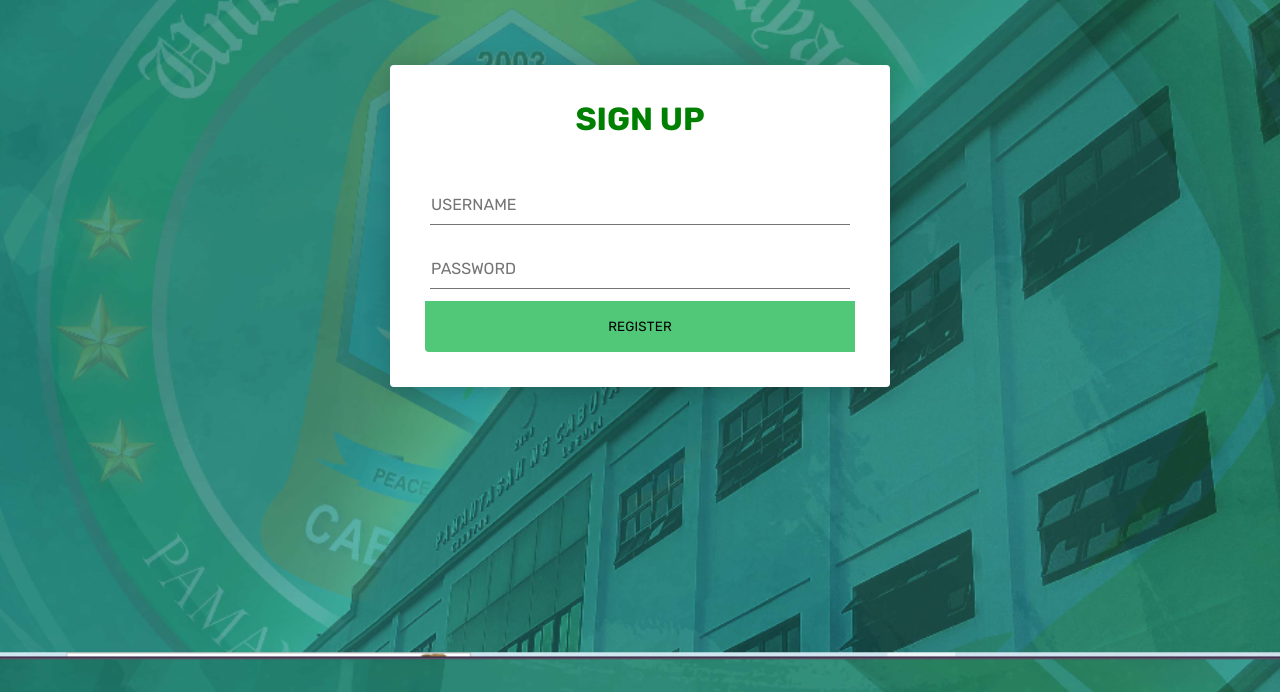
After one commit to haroldgalang/CCS112Lab_GroupAct, a PHP site: page /signup.php in a window 1280 px wide. The commit adds this page. Shown: the top 692 px of the page. Run offline with PHP 8.4, Linux system fonts and the light colour scheme.

Commit message:
PINASLAK ANG OMSIM

```diff
--- /dev/null
+++ b/css/login.css
@@ -0,0 +1,114 @@
+* {
+    margin: 0;
+    padding: 0;
+    box-sizing: border-box;
+    -webkit-font-smoothing: antialiased;
+  }
+
+  body {
+    background: #e35869;
+    font-family: 'Rubik', sans-serif;
+    background-image: url('pnc.png');
+    background-size: cover;
+    background-position: center;
+
+  }
+
+  .login-form {
+    background: #fff;
+    width: 500px;
+    margin: 65px auto;
+    display: -webkit-box;
+    display: flex;
+    -webkit-box-orient: vertical;
+    -webkit-box-direction: normal;
+            flex-direction: column;
+    border-radius: 4px;
+    box-shadow: 0 2px 25px rgba(0, 0, 0, 0.2);
+  }
+  .login-form h1 {
+    padding: 35px 35px 0 35px;
+    font-weight: 300;
+  }
+  .login-form .content {
+    padding: 35px;
+    text-align: center;
+  }
+  .login-form .input-field {
+    padding: 12px 5px;
+  }
+  .login-form .input-field input {
+    font-size: 16px;
+    display: block;
+    font-family: 'Rubik', sans-serif;
+    width: 100%;
+    padding: 10px 1px;
+    border: 0;
+    border-bottom: 1px solid #747474;
+    outline: none;
+    -webkit-transition: all .2s;
+    transition: all .2s;
+  }
+  .login-form .input-field input::-webkit-input-placeholder {
+    text-transform: uppercase;
+  }
+  .login-form .input-field input::-moz-placeholder {
+    text-transform: uppercase;
+  }
+  .login-form .input-field input:-ms-input-placeholder {
+    text-transform: uppercase;
+  }
+  .login-form .input-field input::-ms-input-placeholder {
+    text-transform: uppercase;
+  }
+  .login-form .input-field input::placeholder {
+    text-transform: uppercase;
+  }
+  .login-form .input-field input:focus {
+    border-color: #222;
+  }
+  .login-form a.link {
+    text-decoration: none;
+    color: #747474;
+    letter-spacing: 0.2px;
+    text-transform: uppercase;
+    display: inline-block;
+    margin-top: 20px;
+  }
+  .login-form .action {
+    display: -webkit-box;
+    display: flex;
+    -webkit-box-orient: horizontal;
+    -webkit-box-direction: normal;
+            flex-direction: row;
+  }
+  .login-form .action button {
+    width: 100%;
+    border: none;
+    padding: 18px;
+    font-family: 'Rubik', sans-serif;
+    cursor: pointer;
+    text-transform: uppercase;
+    background: #50C878;
+    color: black;
+    border-bottom-left-radius: 4px;
+    border-bottom-right-radius: 0;
+    letter-spacing: 0.2px;
+    outline: 0;
+    -webkit-transition: all .3s;
+    transition: all .3s;
+  }
+  .login-form .action button:hover {
+    background: #008000;
+  }
+  .login-form .action button:nth-child(2) {
+    background: #50C878;
+    color: black;
+    border-bottom-left-radius: 0;
+    border-bottom-right-radius: 4px;
+    margin-left: 10px;
+
+  }
+  .login-form .action button:nth-child(2):hover {
+    background: #008000;
+  }
--- /dev/null
+++ b/signup.php
@@ -0,0 +1,67 @@
+<?php
+
+if ($_SERVER['REQUEST_METHOD'] === 'POST') {
+    // Connect to your database (using your credentials)
+    $servername = "localhost";
+    $username = "root";
+    $password = "";
+    $database = "prelimdb";
+
+    $conn = new mysqli($servername, $username, $password, $database);
+
+    // Check connection
+    if ($conn->connect_error) {
+        die("Connection failed: " . $conn->connect_error);
+    }
+
+    // Retrieve data from the form
+    $username = $_POST['username'];
+    $password = $_POST['password'];
+
+    // Prepare and execute the INSERT query
+    $stmt = $conn->prepare("INSERT INTO tblUsers (username, password) VALUES (?, ?)");
+    $stmt->bind_param("ss", $username, $password);
+    $stmt->execute();
+
+    // Check if insertion was successful
+    if ($stmt->affected_rows > 0) {
+        header("Location: login.php");
+        exit();
+
+    } else {
+        echo "Error in registration";
+    }
+
+    $stmt->close();
+    $conn->close();
+}
+?>
+
+<!DOCTYPE html>
+<html>
+<head>
+    <title>Sign Up</title>
+    <link rel='stylesheet' href='https://fonts.googleapis.com/css?family=Rubik:400,700'>
+    <link rel="stylesheet" href="./login.css">
+</head>
+<body>
+
+<div class="login-form">
+    <form action="signup.php" method="POST"> <!-- Specify method as POST -->
+        <h1 style="text-align: center; color: green; font-weight: bold;">SIGN UP</h1>
+        <div class="content">
+            <div class="input-field">
+                <input type="text" name="username" placeholder="Username" autocomplete="nope">
+            </div>
+            <div class="input-field">
+                <input type="password" name="password" placeholder="Password" autocomplete="nope">
+            </div>
+            <div class="action">
+                <button type="submit">REGISTER</button>
+            </div>
+        </div>
+    </form>
+</div>
+
+</body>
+</html>
```
Also changed, not shown: css/style.css (+7 -0 lines), login.php (added, +98 -0 lines), css/materialize.css, images/coverdump6620f137450b0.jpg (added), images/imageRes/pnc.png (added).
